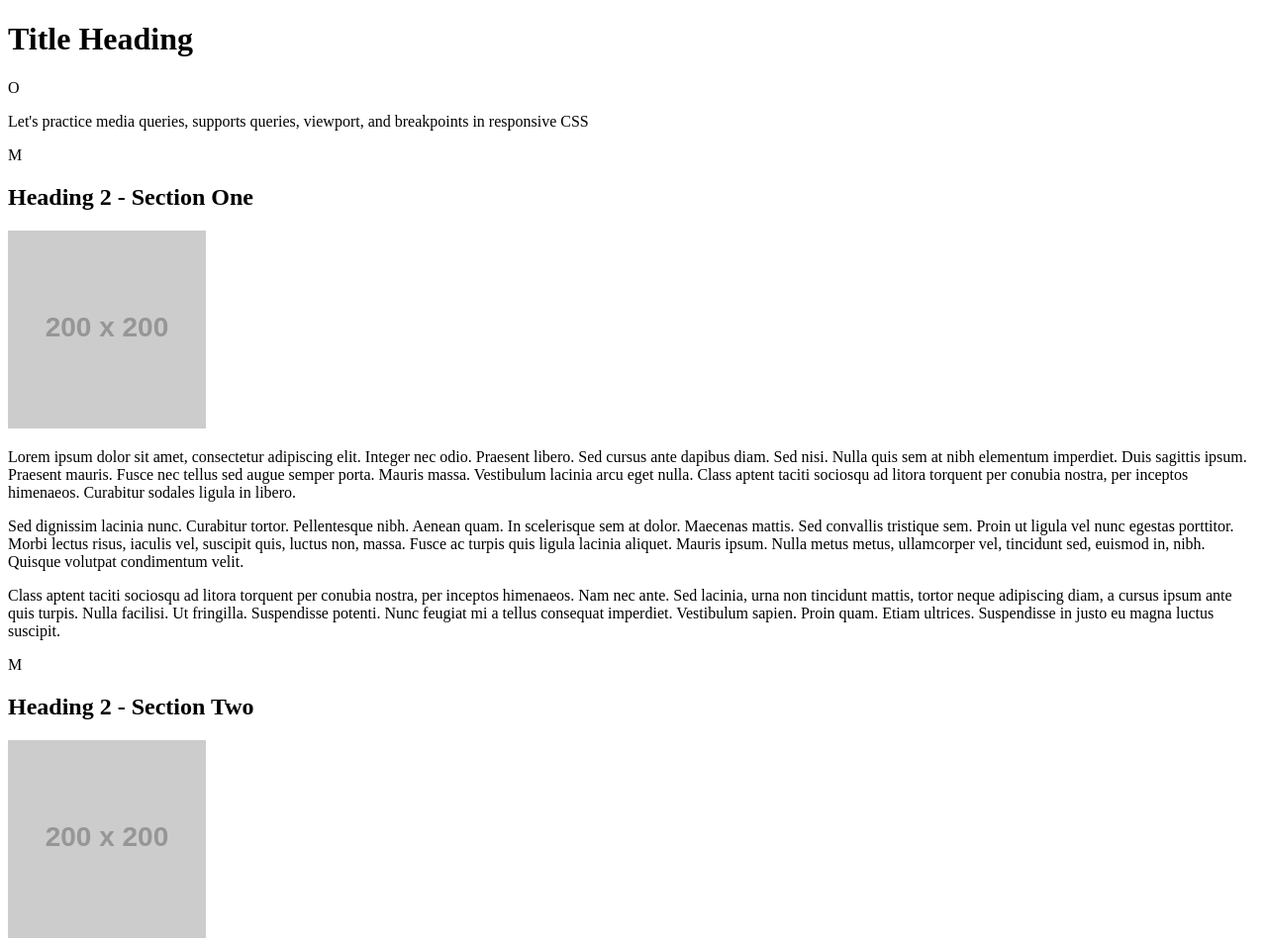
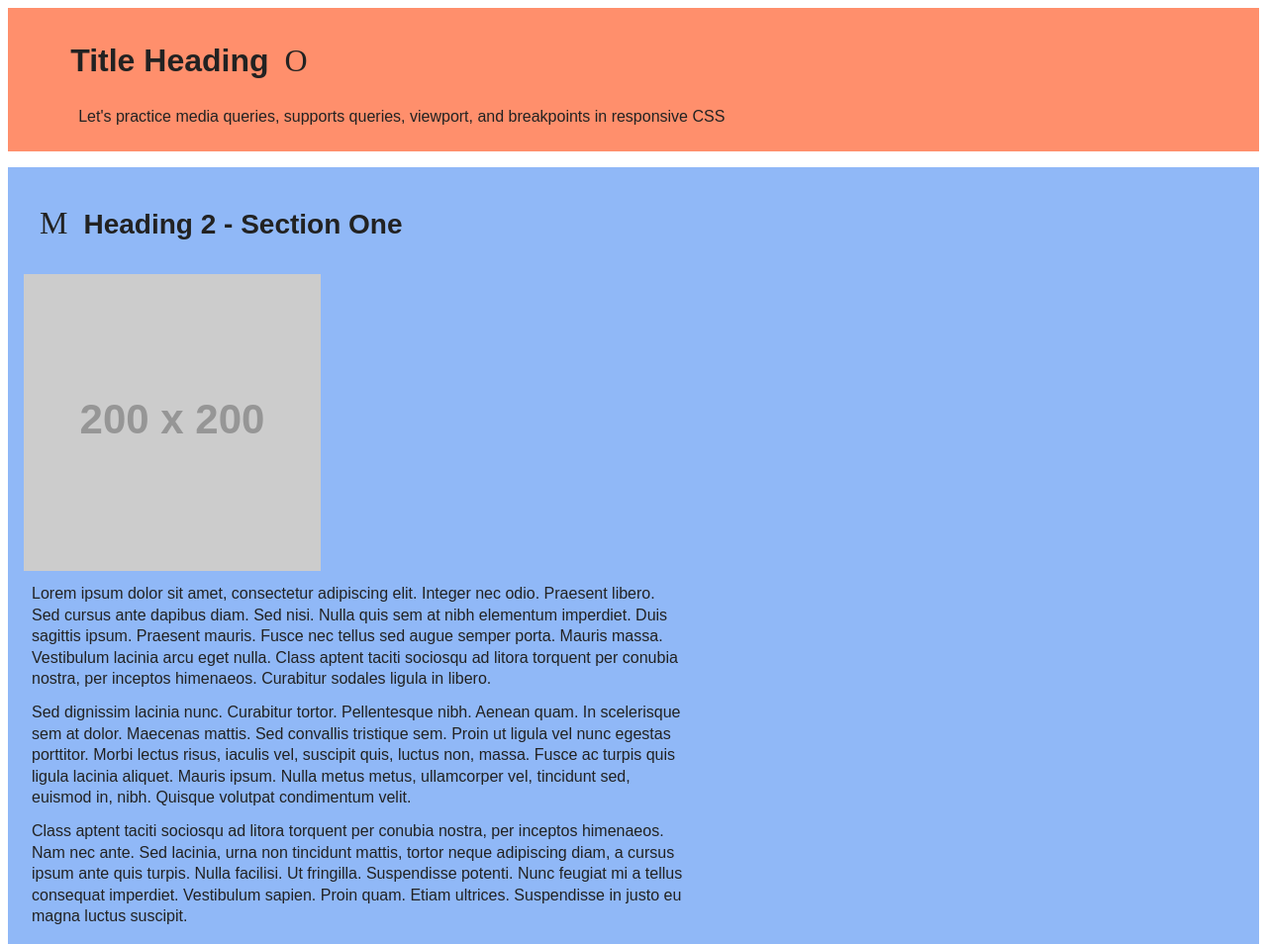
Before and after one commit to 1227427541/viewport, a plain HTML site: page index.html in a window 1280 px wide. Shown: the top 954 px of the page at 99% size. Drawn offline with Linux system fonts and the light colour scheme; placeholder pictures from the web are drawn by us; some icons are missing.

Commit message:
Updates to CSS & HTML

```diff
--- a/cormier.styles.css
+++ b/cormier.styles.css
@@ -1,5 +1,5 @@
-/* YOUR NAME GOES HERE */
-/* --------------- ADD CSS RESET TO THE FILE HERE --------------- */
+/* Kylee Cormier */
+
 /* ----- AUTOPREFIXER FOR VS CODE WAS USED FOR VENDOR PREFIXES ----- */
 /* ---------- VARIABLES ---------- */
 
@@ -30,6 +30,14 @@ line-height: 1.35;
 /* CHANGE THE BODY'S BACKGROUND COLOR TO THE DARK GRAY IF THE USER PREFERS DARK
 MODE */
 /* --------------- END USER PREFERS DARK COLOR SCHEME QUERY --------------- */
+
+@media (prefers-color-scheme: dark) {
+
+body {
+    background-color: var(--dark-gray);
+}
+}
+
 /* ----- HEADINGS ----- */
 
 h1, h2, h3, h4{
@@ -86,6 +94,8 @@ font-size: 1em;
 /* ----- HANDLE PREFERS REDUCED MOTION FOR THE ICON ANIMATIONS ----- */
 /* --------------- BEGIN USER PREFERS REDUCED MOTION QUERY --------------- */
 
+@media (prefers-reduced-motion) {
+
 @-webkit-keyframes icon-animation {
 0% { font-variation-settings: "TIME" 1; }
 }
@@ -93,7 +103,7 @@ font-size: 1em;
 @keyframes icon-animation {
 0% { font-variation-settings: "TIME" 1; }
 }
-
+}
 /* --------------- END USER PREFERS REDUCED MOTION QUERY --------------- */
 /* ----- TEXT ----- */
 
@@ -129,6 +139,8 @@ padding: 1em;
 
 /* ---------- EXTRA SMALL SCREEN STYLES ---------- */
 
+@media (max-width: 595px) {
+
 header, footer{
 background-color: var(--pink);
 color: var(--white);
@@ -144,11 +156,14 @@ margin: 0.75em 0.75em 0.75em 0;
 display: inline;
 float: left;
 }
-
+}
 /* ---------- SMALL SCREEN STYLES ---------- */
 /* --------------- BEGIN SMALL SCREEN SIZES --------------- */
 
-/* header, footer{
+@media (min-width: 600px) and (max-width: 767px){
+
+
+header, footer{
 background-color: var(--lime-green);
 color: var(--dark-gray);
 }
@@ -173,14 +188,16 @@ grid-column: 1/3;
 img{
 width: 200px;
 max-width: 200px;
-} */
-
+}
+}
 /* --------------- END SMALL SCREEN SIZES --------------- */
 
 /* ---------- MEDIUM SCREEN STYLES ---------- */
 /* --------------- BEGIN MEDIUM SCREEN SIZES --------------- */
 
-/* header, footer{
+@media only screen and (min-width: 768px) and (max-width: 888px) {
+
+header, footer{
 background-color: var(--black);
 color: var(--white);
 }
@@ -205,14 +222,16 @@ grid-row: 1/3;
 #seven{
 grid-column: 3/4;
 grid-row: 3/5;
-} */
-
+}
+}
 /* --------------- END MEDIUM SCREEN SIZES --------------- */
 
 /* ---------- LARGE SCREEN STYLES ---------- */
 /* --------------- BEGIN LARGE SCREEN SIZES --------------- */
 
-/* header, footer{
+@media only screen and (min-width: 889px) and (max-width: 1999px){
+
+header, footer{
 background-color: var(--lime-green);
 color: var(--dark-gray);
 }
@@ -243,24 +262,30 @@ grid-column: 3/5;
 
 #seven, #eight{
 grid-row: 3/4;
-} */
+}
+}
 
 /* --------------- END LARGE SCREEN SIZES --------------- */
 
 /* ---------- ADJUSTING RESPONSIVE IMAGE SIZE ---------- */
 /* --------------- BEGIN RESPONSIVE IMAGE ADJUST SIZES --------------- */
 
-/* img{
+@supports (display: block) {
+
+img{
 width: 300px;
 max-width: 300px;
-} */
+}
 
+}
 /* --------------- END RESPONSIVE IMAGE ADJUST SIZES --------------- */
 
 /* ---------- EXTRA LARGE SCREEN STYLES ---------- */
 /* --------------- BEGIN EXTRA LARGE SCREEN SIZES --------------- */
 
-/* header, footer{
+@media (min-width: 1200px) {
+
+header, footer{
 background-color: var(--orange);
 padding-left: 5%;
 }
@@ -325,6 +350,6 @@ grid-column: 8/12;
 
 #three p, #four p, #five p, #six p{
 padding-top: 2em;
-} */
-
+}
+}
 /* --------------- END EXTRA LARGE SCREEN SIZES --------------- */
--- a/index.html
+++ b/index.html
@@ -4,7 +4,7 @@
         <meta charset="utf-8">
         <meta name="viewport" content="width=device-width, initial-scale=1">
         <!-- Add your name as the author in the meta tag below -->
-        <meta name="author" content="">
+        <meta name="author" content="Kylee Cormier">
         <!-- These meta tags have been included as an example, but left blank because this is all placeholder content and won't be a real site -->
         <meta name="description" content="">
         <meta name="keywords" content="">
@@ -15,6 +15,7 @@
         <link rel="icon" type="image/png" sizes="16x16" href="favicon-16x16.png">
         <link href="https://res.cloudinary.com/dr6lvwubh/raw/upload/v1581441981/Anicons/anicons-regular.css" rel="stylesheet">
         <!-- Add a link to your properly named CSS file here -->
+        <link rel="stylesheet" href="cormier.styles.css">
     </head>
     <body>
         <header>
```
